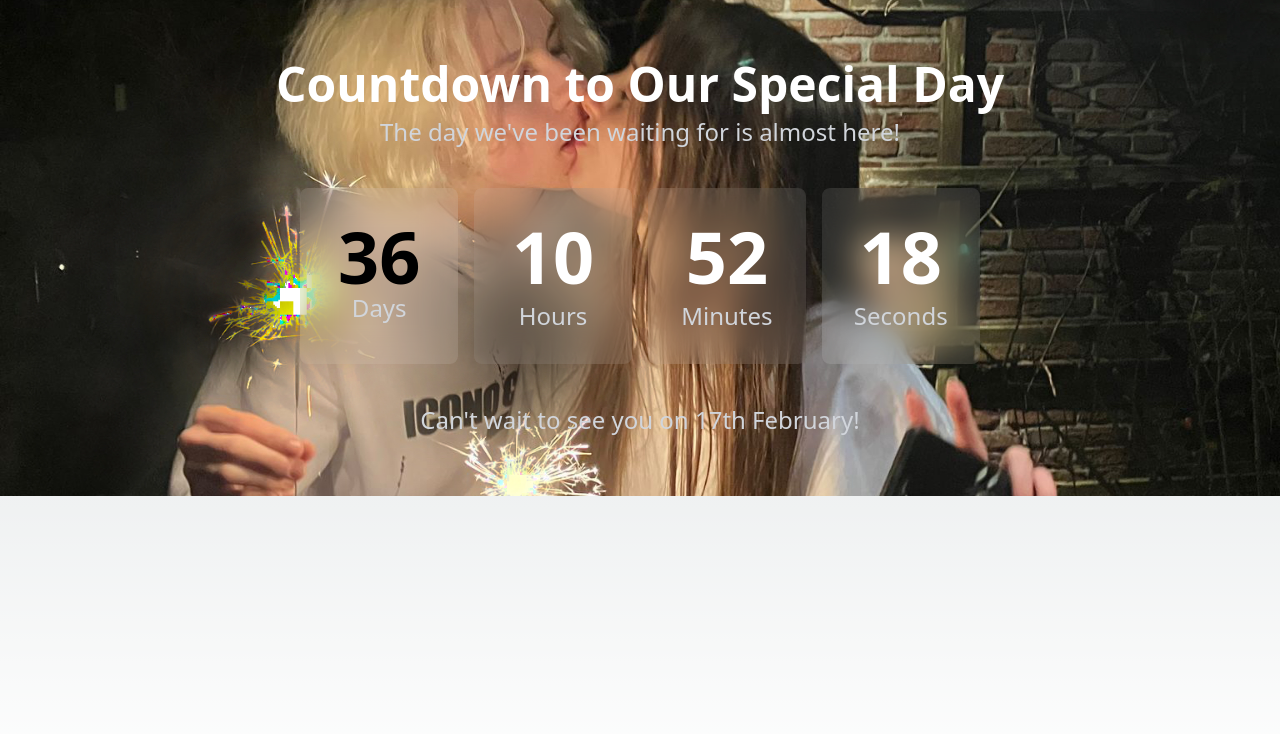
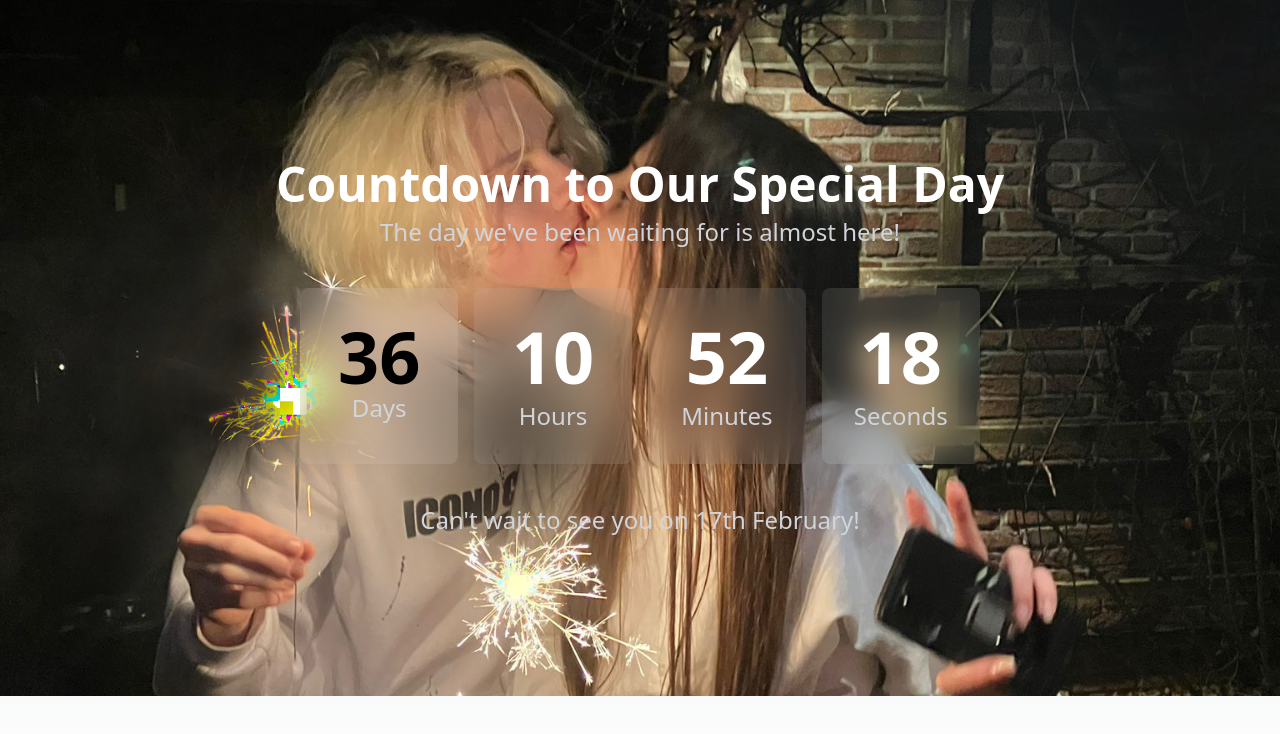
Before and after one commit to workani/danileva, a Next.js app: page / in a window 1280 px wide. Shown: the top 734 px of the page. Built offline with nearby package versions, Linux system fonts and the light colour scheme.

Commit message:
Update index.js

```diff
--- a/pages/index.js
+++ b/pages/index.js
@@ -52,7 +52,7 @@ const countdownTextStyle = {
   backgroundSize: 'cover',
   backgroundPosition: 'center',
   backgroundRepeat: 'no-repeat',
-  padding: '20px', // Add some padding (adjust as needed)
+  padding: '120px', // Add some padding (adjust as needed)
   boxSizing: 'border-box', // Ensure padding is included in height calculation
 };
 
```
